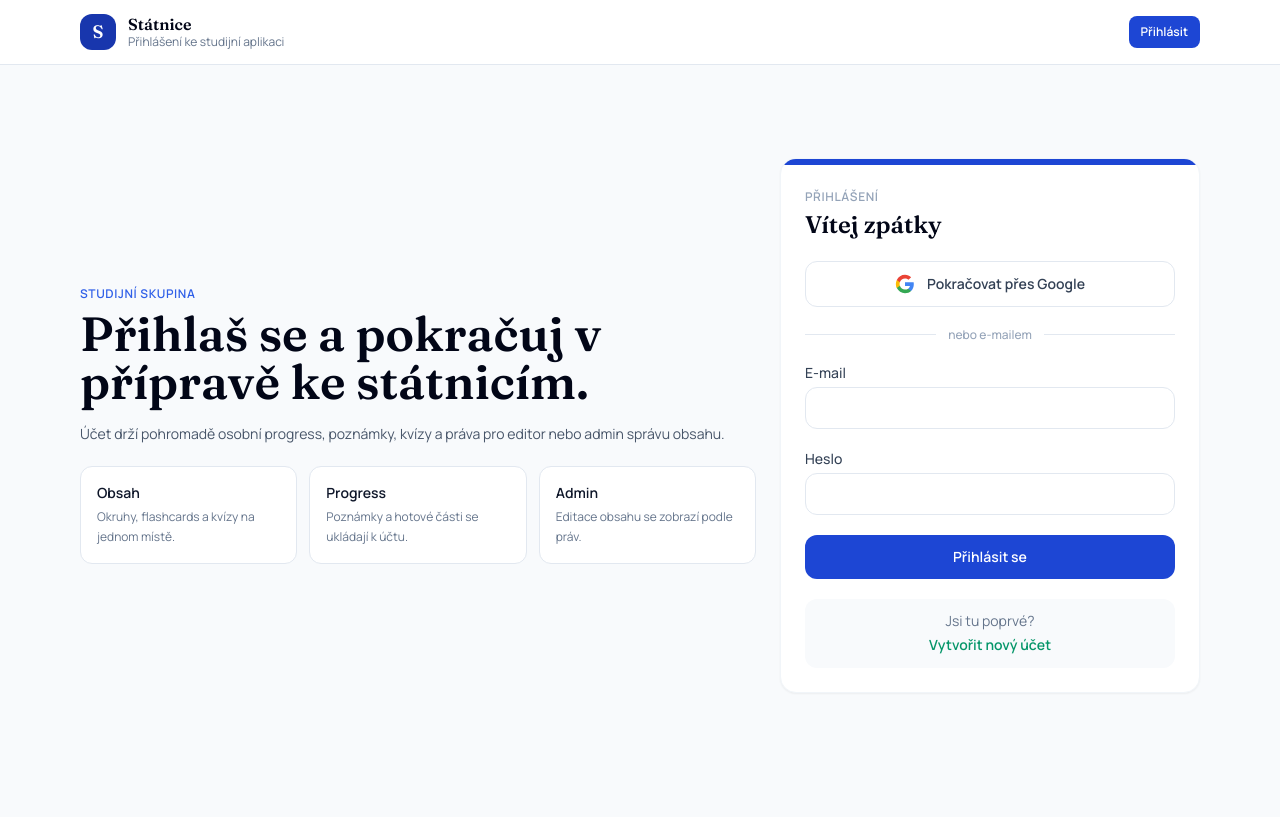
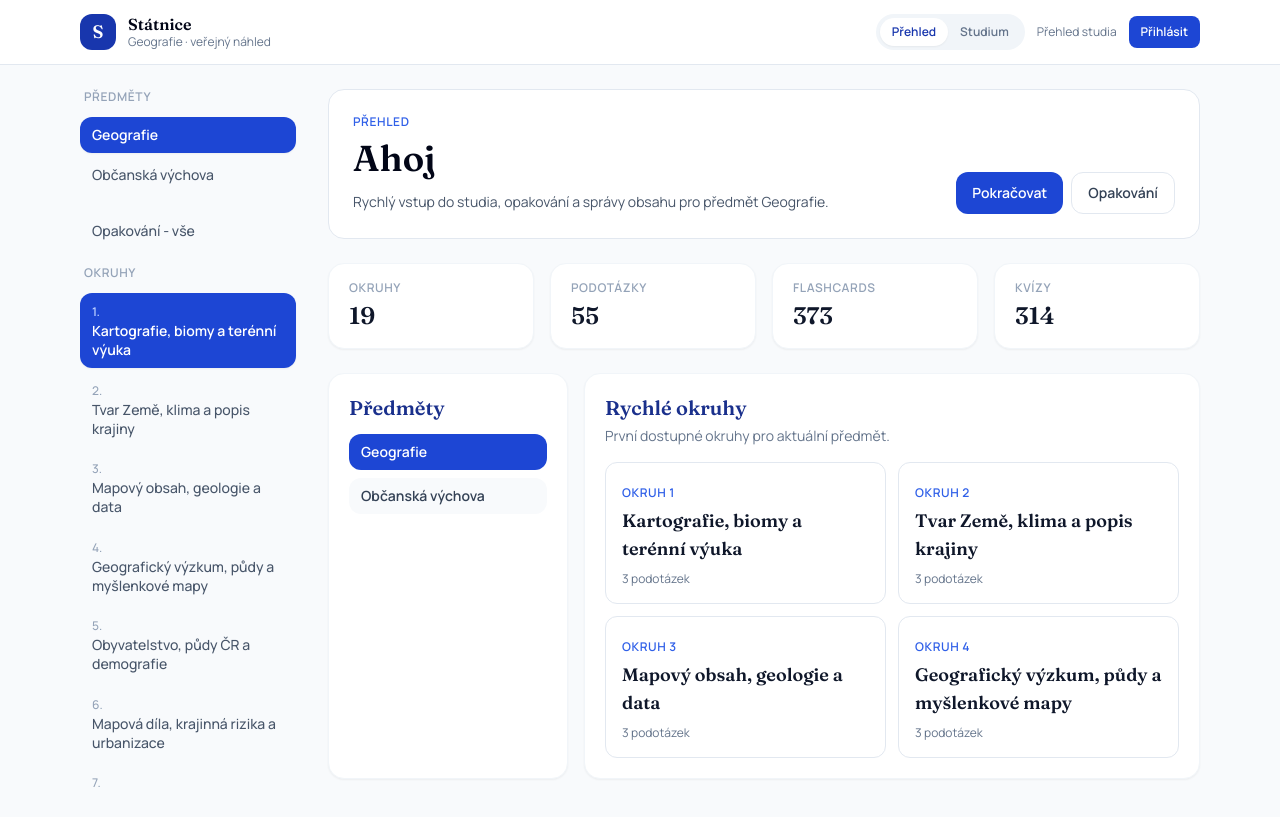
Before and after one commit to jsfsimunek/statnice, a React (Vite) app: page / in a window 1280 px wide. Built offline with nearby package versions, Linux system fonts and the light colour scheme; no server answers.

Commit message:
Allow public read-only browsing

```diff
--- a/src/App.jsx
+++ b/src/App.jsx
@@ -1,4 +1,4 @@
-import { useState } from 'react'
+import { useEffect, useState } from 'react'
 import AdminPage from './components/AdminPage.jsx'
 import AuthGate from './components/AuthGate.jsx'
 import DashboardPage from './components/DashboardPage.jsx'
@@ -28,9 +28,16 @@ function AppShell() {
   const [titles, setTitles] = useState({})
   const subject = getSubject(activeSubject)
 
-  const isSignedIn = !isSupabaseConfigured || Boolean(auth.user)
+  const isSignedIn = Boolean(auth.user)
+  const canBrowse = true
   const canEdit = auth.can(PERMISSIONS.CONTENT_EDIT)
   const canManage = auth.can(PERMISSIONS.USERS_MANAGE) || auth.can(PERMISSIONS.ROLES_MANAGE)
+
+  useEffect(() => {
+    if ((isSignedIn || !isSupabaseConfigured) && activeMode === 'login') {
+      setActiveMode('dashboard')
+    }
+  }, [activeMode, isSignedIn])
 
   function handleTitleLoaded(id, title) {
     setTitles(current => ({
@@ -64,7 +71,7 @@ function AppShell() {
       <header className="bg-white/95 backdrop-blur border-b border-slate-200 sticky top-0 z-30">
         <div className="max-w-6xl mx-auto px-4 h-16 flex items-center justify-between gap-3">
           <div className="flex items-center gap-3 min-w-0">
-            {isSignedIn && (
+            {canBrowse && (
               <button
                 className="md:hidden p-1.5 rounded-lg text-slate-500 hover:bg-slate-100 hover:text-slate-900 transition-colors"
                 onClick={() => setSidebarOpen(value => !value)}
@@ -79,13 +86,13 @@ function AppShell() {
             <div className="min-w-0">
               <p className="font-serif font-semibold text-base leading-tight truncate text-slate-950">Státnice</p>
               <p className="text-slate-500 text-xs truncate">
-                {isSignedIn ? `${subject.name} · studijní skupina` : 'Přihlášení ke studijní aplikaci'}
+                {isSignedIn || !isSupabaseConfigured ? `${subject.name} · studijní skupina` : `${subject.name} · veřejný náhled`}
               </p>
             </div>
           </div>
 
           <div className="flex items-center gap-3 min-w-0">
-            {isSignedIn && (
+            {canBrowse && (
               <div className="hidden md:flex rounded-full bg-slate-100 p-1">
                 <ModeButton active={activeMode === 'dashboard'} onClick={() => handleModeChange('dashboard')}>Přehled</ModeButton>
                 <ModeButton active={activeMode === 'study'} onClick={() => handleModeChange('study')}>Studium</ModeButton>
@@ -94,7 +101,7 @@ function AppShell() {
               </div>
             )}
 
-            {isSignedIn && (
+            {canBrowse && (
               <span className="text-slate-500 text-xs hidden lg:block whitespace-nowrap min-w-0">
                 {activeMode === 'admin'
                   ? 'Správa aplikace'
@@ -124,25 +131,29 @@ function AppShell() {
 
             {isSupabaseConfigured && auth.user ? (
               <button
-                onClick={() => auth.signOut()}
+                onClick={() => {
+                  auth.signOut()
+                  setActiveMode('dashboard')
+                }}
                 className="rounded-lg bg-slate-900 px-3 py-2 text-xs font-semibold text-white hover:bg-slate-700 transition-colors"
               >
                 Odhlásit
               </button>
             ) : isSupabaseConfigured ? (
-              <a
-                href="#prihlaseni"
+              <button
+                type="button"
+                onClick={() => handleModeChange('login')}
                 className="rounded-lg bg-brand-600 px-3 py-2 text-xs font-semibold text-white hover:bg-brand-700 transition-colors"
               >
                 Přihlásit
-              </a>
+              </button>
             ) : null}
           </div>
         </div>
       </header>
 
       <div className="flex flex-1 max-w-6xl mx-auto w-full px-4 py-6 gap-6">
-        {isSignedIn && (
+        {canBrowse && activeMode !== 'login' && (
           <aside className="hidden md:block w-56 shrink-0">
             <div className="sticky top-20 max-h-[calc(100vh-6rem)] overflow-y-auto pr-2">
               <Navigation
@@ -158,7 +169,7 @@ function AppShell() {
           </aside>
         )}
 
-        {isSignedIn && sidebarOpen && (
+        {sidebarOpen && activeMode !== 'login' && (
           <div className="fixed inset-0 z-40 flex md:hidden">
             <div className="absolute inset-0 bg-black/40" onClick={() => setSidebarOpen(false)} />
             <aside className="relative z-50 w-72 bg-white shadow-xl p-4 overflow-y-auto">
@@ -191,7 +202,7 @@ function AppShell() {
         )}
 
         <main className="flex-1 min-w-0">
-          {!isSignedIn ? (
+          {activeMode === 'login' && !isSignedIn && isSupabaseConfigured ? (
             <LoginPage />
           ) : activeMode === 'dashboard' ? (
             <DashboardPage
--- a/src/lib/contentRepository.js
+++ b/src/lib/contentRepository.js
@@ -2,7 +2,7 @@ import { isSupabaseConfigured, supabase } from './supabaseClient.js'
 import { getSubject } from '../config/subjects.js'
 
 export async function getTopic(subjectSlug, topicNumber) {
-  if (!isSupabaseConfigured) {
+  if (await shouldUseStaticContent()) {
     return getStaticTopic(subjectSlug, topicNumber)
   }
 
@@ -21,14 +21,8 @@ export async function getTopic(subjectSlug, topicNumber) {
 }
 
 export async function getTopics(subjectSlug) {
-  if (!isSupabaseConfigured) {
-    const subject = getSubject(subjectSlug)
-    const topics = await Promise.all(
-      Array.from({ length: subject.topicCount }, (_, index) => index + 1)
-        .map(topicNumber => getStaticTopic(subjectSlug, topicNumber).catch(() => null))
-    )
-
-    return topics.filter(Boolean)
+  if (await shouldUseStaticContent()) {
+    return getStaticTopics(subjectSlug)
   }
 
   const { data, error } = await supabase
@@ -76,6 +70,25 @@ async function getStaticTopic(subjectSlug, topicNumber) {
   return normalizeTopicPayload(await res.json())
 }
 
+async function getStaticTopics(subjectSlug) {
+  const subject = getSubject(subjectSlug)
+  const topics = await Promise.all(
+    Array.from({ length: subject.topicCount }, (_, index) => index + 1)
+      .map(topicNumber => getStaticTopic(subjectSlug, topicNumber).catch(() => null))
+  )
+
+  return topics.filter(Boolean)
+}
+
+async function shouldUseStaticContent() {
+  if (!isSupabaseConfigured) {
+    return true
+  }
+
+  const { data } = await supabase.auth.getSession()
+  return !data.session?.user
+}
+
 function normalizeTopicPayload(payload) {
   return {
     ...payload,
```
